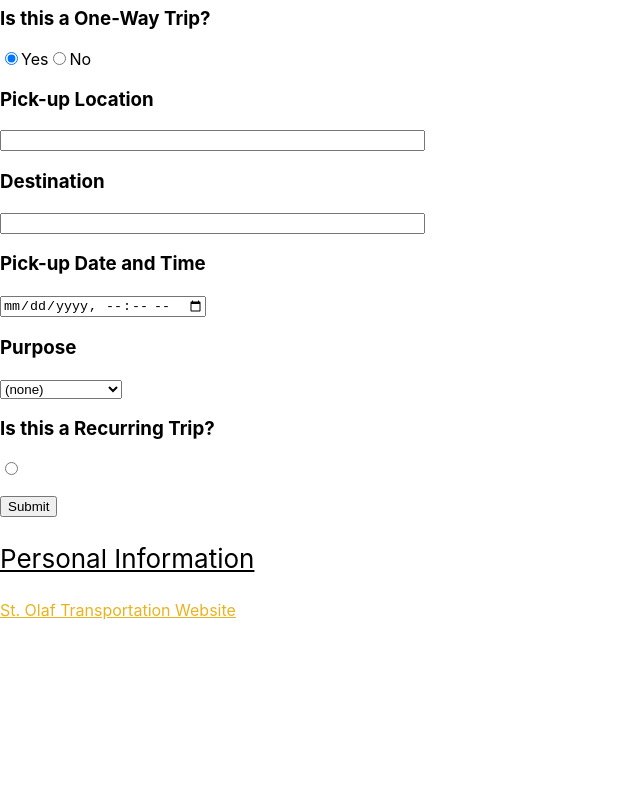
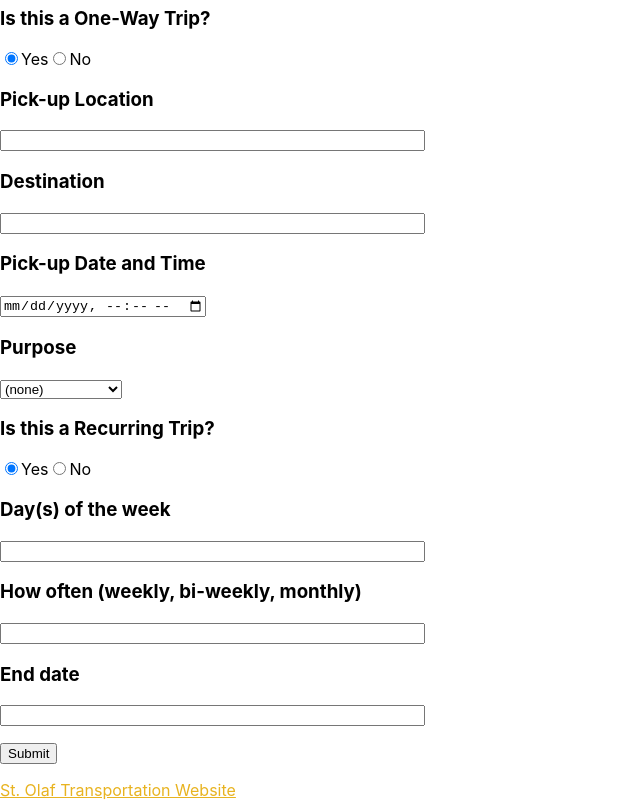
Before and after one commit to misterkeegs/Hackathon2024, a React (Create React App) app in the folder olesgo/: page / in a window 1280 px wide. Shown: the part 477-1277 px from the top of the page, without its empty margins (0-640 px from the left). Before the commit the page ends 1097 px from the top, so only its background shows below. Built offline with nearby package versions, Linux system fonts and the light colour scheme.

Commit message:
Recurring trip working

```diff
--- a/olesgo/src/App.js
+++ b/olesgo/src/App.js
@@ -4,9 +4,14 @@ import StOlafLogo from './images/StOlafPng.png';
 
 function App() {
   const [selectedOption, setSelectedOption] = useState('option1');
+  const [oneWayOption, setOneWayOption] = useState('option3');
 
   const handleOptionChange = (event) => {
     setSelectedOption(event.target.value);
+  };
+
+  const handleOneWayChange = (event) => {
+    setOneWayOption(event.target.value);
   };
 
   return (
@@ -43,9 +48,6 @@ function App() {
 
         <h2><u>Travel Information</u></h2>
 
-
-
-
         <h3>Is this a One-Way Trip?</h3>
 
         <label>
@@ -59,7 +61,6 @@ function App() {
 
         {selectedOption === 'option1' && (
         <div>
-          {/*<input type="text" value={input1} onChange={(event) => handleInputChange(event, 1)} />*/}
           <h3>Pick-up Location</h3>
         <input type="text" id="name" class="required-field" required="true" size="50"></input>
           <p></p>
@@ -77,8 +78,6 @@ function App() {
 
       {selectedOption === 'option2' && (
         <div>
-          {/*<input type="text" value={input2} onChange={(event) => handleInputChange(event, 2)} />
-          <input type="text" value={input3} onChange={(event) => handleInputChange(event, 3)} />*/}
           <h3>Pick-up/Return Location</h3>
         <input type="text" id="name" class="required-field" required="true" size="50"></input>
           <p></p>
@@ -97,16 +96,6 @@ function App() {
         </div>
       )}
 
-        {/*<input type="radio" id="destination" class="required-field" required="true"></input>*/}
-        {/*<p></p>
-        <h3>Pick-up Date and Time</h3>
-        <p></p>
-        <input type="datetime-local" id="pickup" name="pickup" required="true"></input>
-        <p></p>
-        <h3>Return Date and Time</h3>
-        <p></p>
-        <input type="datetime-local" id="return" name="return" required="true"></input>
-        <p></p>*/}
         <h3>Purpose</h3>
         <select list="purpose" id="destination" class="required-field" required="true">
           <option value="none">(none)</option>
@@ -118,18 +107,43 @@ function App() {
         </select>
         <p></p>
         <h3>Is this a Recurring Trip?</h3>
-        <input type="radio" id="recurring" class="required-field" required="true"></input>
+        <label>
+          <input type="radio" value="option3" checked={oneWayOption === 'option3'} onChange={handleOneWayChange} name="options1"/>
+            Yes
+        </label>
+        <label>
+          <input type="radio" value="option4" checked={oneWayOption === 'option4'} onChange={handleOneWayChange} name="options1"/>
+            No
+        </label>
+
+        {oneWayOption === 'option3' && (
+        <div>
+          <h3>Day(s) of the week</h3>
+        <input type="text" id="name" class="required-field" required="true" size="50"></input>
+          <p></p>
+        <h3>How often (weekly, bi-weekly, monthly)</h3>
+        <input type="text" id="name" class="required-field" required="true" size="50"></input>
+        <p></p>
+        <h3>End date</h3>
+        <input type="text" id="name" class="required-field" required="true" size="50"></input>
+
+        <p></p>
+
+          <p></p>
+        </div>
+      )}
+
+      {oneWayOption === 'option4' && (
+        <div>
+
+        </div>
+      )}
         <p></p>
         <button type="submit" onclick="alert('Form submitted!')">Submit</button>
         <p></p>
       </form>
-        <p style={{ fontSize: '26px', textDecoration: 'underline' }}>
-          Personal Information
-        </p>
 
       </div>
-
-
 
       <a style={{ color: '#e8b320'}} href="https://wp.stolaf.edu/transportation/">
         St. Olaf Transportation Website
```
